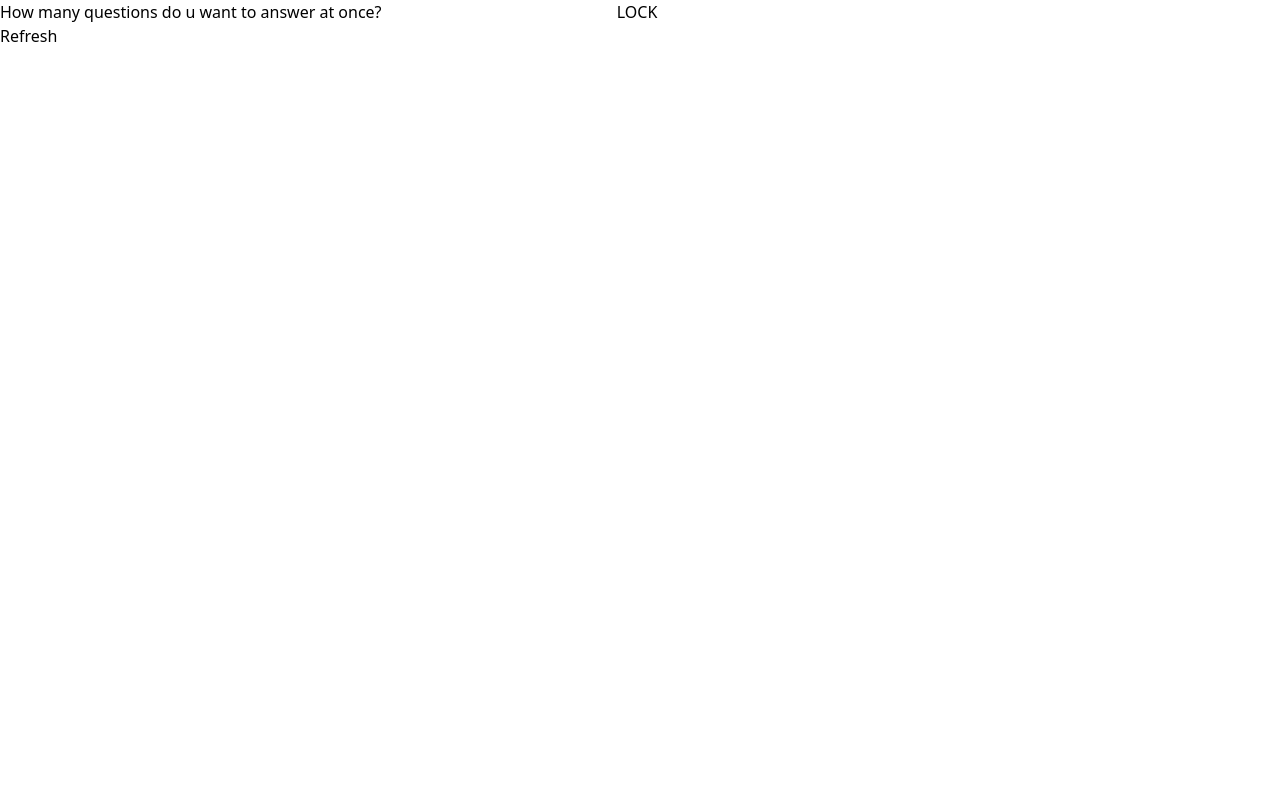
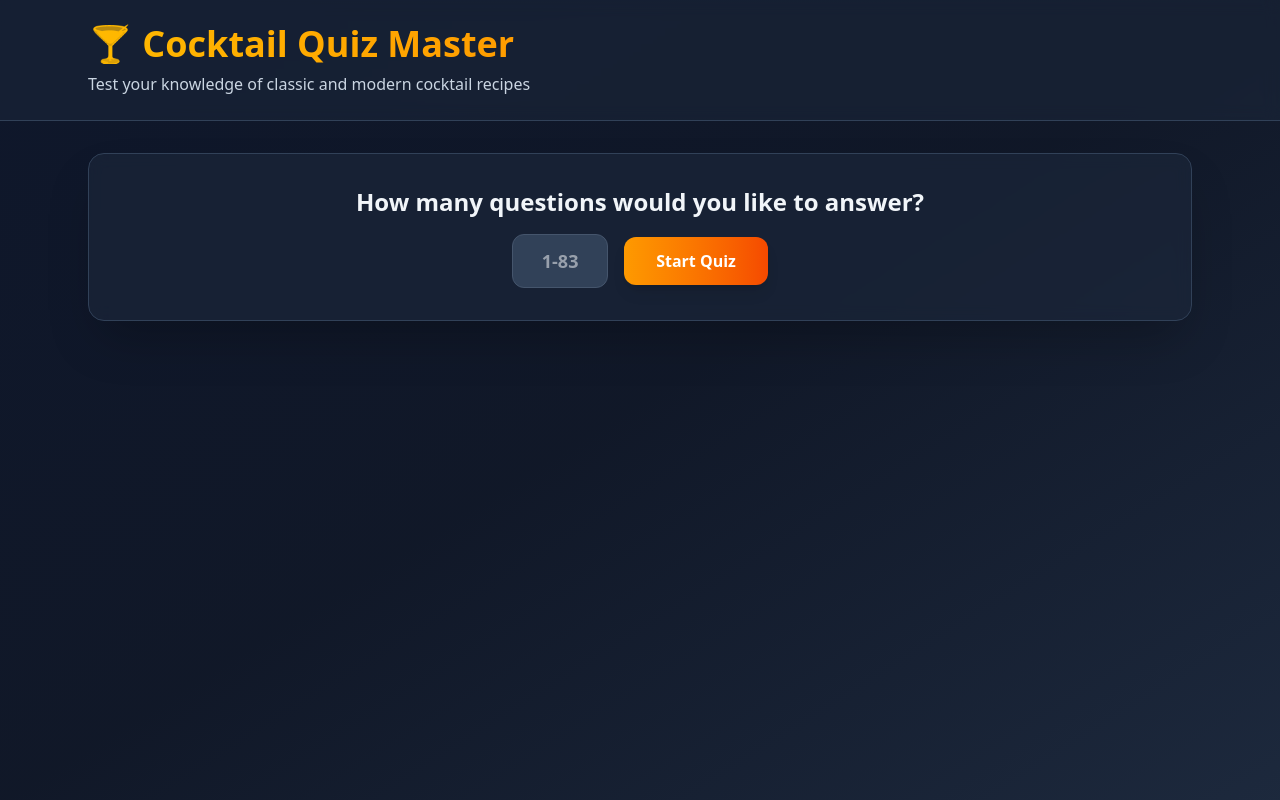
Before and after one commit to Appr0ximity/recipe-quiz, a React (Vite) app: page / in a window 1280 px wide. Built offline with nearby package versions, Linux system fonts and the light colour scheme.

Commit message:
CSS Vibe coding XDXD

```diff
--- a/src/App.tsx
+++ b/src/App.tsx
@@ -17,20 +17,74 @@ function App() {
   }
 
   return (
-    <div>
-      {showNumber && <div>
-        How many questions do u want to answer at once? <input type="number" onChange={e=>setNumberOfQuestions(Number(e.target.value))}/>
-        <button onClick={()=>setShowNumber(false)}>LOCK</button>
+    <div className="min-h-screen bg-gradient-to-br from-slate-900 via-gray-900 to-slate-800 text-white">
+      {/* Header */}
+      <div className="bg-slate-800/50 backdrop-blur-sm border-b border-slate-700">
+        <div className="max-w-6xl mx-auto px-6 py-6">
+          <h1 className="text-4xl font-bold bg-gradient-to-r from-amber-400 to-orange-500 bg-clip-text text-transparent">
+            🍸 Cocktail Quiz Master
+          </h1>
+          <p className="text-slate-300 mt-2">Test your knowledge of classic and modern cocktail recipes</p>
+        </div>
       </div>
-      }
-      <button onClick={refreshQuestions}>Refresh</button>
-      {
-        <div>
-          {Array.from({length: numberOfQuestions}).map((_,index):ReactNode=>{
-            return <QuestionCard id={index}></QuestionCard>
-          })}
-        </div>
-      }
+
+      <div className="max-w-6xl mx-auto px-6 py-8">
+        {/* Question Setup */}
+        {showNumber && (
+          <div className="bg-slate-800/60 backdrop-blur-sm rounded-2xl border border-slate-700 p-8 mb-8 shadow-2xl">
+            <div className="text-center">
+              <h2 className="text-2xl font-semibold text-slate-100 mb-4">
+                How many questions would you like to answer?
+              </h2>
+              <div className="flex items-center justify-center gap-4">
+                <input
+                  type="number"
+                  min="1"
+                  max="83"
+                  onChange={e=>setNumberOfQuestions(Number(e.target.value))}
+                  className="w-24 px-4 py-3 bg-slate-700 border border-slate-600 rounded-xl text-white text-center text-lg font-semibold focus:outline-none focus:ring-2 focus:ring-amber-500 focus:border-transparent transition-all duration-200"
+                  placeholder="1-83"
+                />
+                <button
+                  onClick={()=>setShowNumber(false)}
+                  className="px-8 py-3 bg-gradient-to-r from-amber-500 to-orange-600 hover:from-amber-600 hover:to-orange-700 text-white font-semibold rounded-xl transition-all duration-200 transform hover:scale-105 shadow-lg hover:shadow-amber-500/25"
+                >
+                  Start Quiz
+                </button>
+              </div>
+            </div>
+          </div>
+        )}
+
+        {/* Refresh Button */}
+        {numberOfQuestions > 0 && (
+          <div className="text-center mb-8">
+            <button
+              onClick={refreshQuestions}
+              className="px-6 py-3 bg-slate-700 hover:bg-slate-600 text-slate-200 font-medium rounded-xl transition-all duration-200 border border-slate-600 hover:border-slate-500"
+            >
+              🔄 New Questions
+            </button>
+          </div>
+        )}
+
+        {/* Questions Grid */}
+        {numberOfQuestions > 0 && (
+          <div className="grid gap-8">
+            {Array.from({length: numberOfQuestions}).map((_,index):ReactNode=>{
+              return (
+                <div
+                  key={index}
+                  className="animate-fadeInUp"
+                  style={{ animationDelay: `${index * 100}ms` }}
+                >
+                  <QuestionCard id={index}></QuestionCard>
+                </div>
+              )
+            })}
+          </div>
+        )}
+      </div>
     </div>
   )
 }
--- a/src/components/QuestionCard.tsx
+++ b/src/components/QuestionCard.tsx
@@ -101,19 +101,104 @@ export const QuestionCard = ({id}: {id: number})=>{
     }
 
 
-    return <div className="">
-        <div className="text-2xl">{nameOfCocktail}</div>
-        <div>
-            What is the number of Ingredients for {nameOfCocktail}<input onChange={checkNoOfIngredients} className="border-2 m-2 rounded-sm" type="number" />
+    return <div className="bg-slate-800/60 backdrop-blur-sm rounded-2xl border border-slate-700 p-8 shadow-2xl hover:shadow-slate-700/50 transition-all duration-300">
+        {/* Cocktail Name Header */}
+        <div className="text-center mb-8">
+            <h3 className="text-3xl font-bold text-white mb-2">{nameOfCocktail}</h3>
+            <div className="w-16 h-1 bg-gradient-to-r from-amber-400 to-orange-500 mx-auto rounded-full"></div>
         </div>
-        {numberCorrect && <div>
-            {Array.from({length: numberOfInputs}).map((_,index):ReactNode=>{
-                return <div key={index}>
-                    Name of the ingredient <input disabled={submitted} onChange={e => changeAnswers(index, "item", e.target.value)} type="text" id="name"/>
-                    Measurement for the ingredient <input disabled={submitted} onChange={e => changeAnswers(index, "measurement", e.target.value)} type="text" id="measurement"/>
+
+        {/* Ingredient Count Question */}
+        <div className="bg-slate-700/50 rounded-xl p-6 mb-6">
+            <label className="block text-slate-200 text-lg font-medium mb-4">
+                How many ingredients does <span className="text-amber-400 font-semibold">{nameOfCocktail}</span> have?
+            </label>
+            <div className="flex items-center gap-4">
+                <input
+                    onChange={checkNoOfIngredients}
+                    className="w-20 px-4 py-3 bg-slate-600 border border-slate-500 rounded-xl text-white text-center text-lg font-semibold focus:outline-none focus:ring-2 focus:ring-amber-500 focus:border-transparent transition-all duration-200"
+                    type="number"
+                    min="1"
+                    max="20"
+                    placeholder="?"
+                />
+                <span className="text-slate-400">ingredients</span>
+            </div>
+        </div>
+
+        {/* Ingredient Inputs */}
+        {numberCorrect && (
+            <div className="space-y-6">
+                <div className="bg-gradient-to-r from-green-500/20 to-emerald-500/20 border border-green-500/30 rounded-xl p-4">
+                    <div className="flex items-center gap-2 text-green-400 font-medium">
+                        <span className="text-xl">✓</span>
+                        <span>Correct! Now list the ingredients and measurements:</span>
+                    </div>
                 </div>
-            })}
-            <button onClick={submitQuestion}>Submit</button>
-        </div>}
+
+                <div className="grid gap-4">
+                    {Array.from({length: numberOfInputs}).map((_,index):ReactNode=>{
+                        return (
+                            <div key={index} className="bg-slate-700/50 rounded-xl p-6 border border-slate-600">
+                                <div className="flex items-center gap-3 mb-4">
+                                    <div className="w-8 h-8 bg-gradient-to-r from-amber-500 to-orange-500 rounded-full flex items-center justify-center text-white font-bold text-sm">
+                                        {index + 1}
+                                    </div>
+                                    <span className="text-slate-300 font-medium">Ingredient #{index + 1}</span>
+                                </div>
+
+                                <div className="grid md:grid-cols-2 gap-4">
+                                    <div>
+                                        <label className="block text-slate-400 text-sm font-medium mb-2">
+                                            Ingredient Name
+                                        </label>
+                                        <input
+                                            disabled={submitted}
+                                            onChange={e => changeAnswers(index, "item", e.target.value)}
+                                            type="text"
+                                            className="w-full px-4 py-3 bg-slate-600 border border-slate-500 rounded-xl text-white placeholder-slate-400 focus:outline-none focus:ring-2 focus:ring-amber-500 focus:border-transparent transition-all duration-200 disabled:opacity-50 disabled:cursor-not-allowed"
+                                            placeholder="e.g., Gin, Vodka, Lime Juice..."
+                                        />
+                                    </div>
+                                    <div>
+                                        <label className="block text-slate-400 text-sm font-medium mb-2">
+                                            Measurement
+                                        </label>
+                                        <input
+                                            disabled={submitted}
+                                            onChange={e => changeAnswers(index, "measurement", e.target.value)}
+                                            type="text"
+                                            className="w-full px-4 py-3 bg-slate-600 border border-slate-500 rounded-xl text-white placeholder-slate-400 focus:outline-none focus:ring-2 focus:ring-amber-500 focus:border-transparent transition-all duration-200 disabled:opacity-50 disabled:cursor-not-allowed"
+                                            placeholder="e.g., 40ml, Fill, 2 dashes..."
+                                        />
+                                    </div>
+                                </div>
+                            </div>
+                        )
+                    })}
+                </div>
+
+                {/* Submit Button */}
+                <div className="text-center pt-4">
+                    <button
+                        onClick={submitQuestion}
+                        disabled={submitted}
+                        className="px-8 py-4 bg-gradient-to-r from-amber-500 to-orange-600 hover:from-amber-600 hover:to-orange-700 disabled:from-slate-600 disabled:to-slate-700 text-white font-semibold rounded-xl transition-all duration-200 transform hover:scale-105 shadow-lg hover:shadow-amber-500/25 disabled:transform-none disabled:cursor-not-allowed"
+                    >
+                        {submitted ? (
+                            <span className="flex items-center gap-2">
+                                <span className="text-xl">✓</span>
+                                <span>Submitted! Score: {points.toFixed(1)}/{numberOfInputs * 2}</span>
+                            </span>
+                        ) : (
+                            <span className="flex items-center gap-2">
+                                <span className="text-xl">🍸</span>
+                                <span>Submit Answer</span>
+                            </span>
+                        )}
+                    </button>
+                </div>
+            </div>
+        )}
     </div>
 }
--- a/src/index.css
+++ b/src/index.css
@@ -1 +1,63 @@
 @import "tailwindcss";
+
+/* Custom scrollbar for dark theme */
+::-webkit-scrollbar {
+  width: 8px;
+}
+
+::-webkit-scrollbar-track {
+  background: #1e293b;
+}
+
+::-webkit-scrollbar-thumb {
+  background: #475569;
+  border-radius: 4px;
+}
+
+::-webkit-scrollbar-thumb:hover {
+  background: #64748b;
+}
+
+/* Smooth scrolling */
+html {
+  scroll-behavior: smooth;
+}
+
+/* Custom focus styles */
+*:focus {
+  outline: none;
+}
+
+/* Custom selection color */
+::selection {
+  background-color: #f59e0b;
+  color: #1e293b;
+}
+
+/* Custom input number spinner */
+input[type="number"]::-webkit-outer-spin-button,
+input[type="number"]::-webkit-inner-spin-button {
+  -webkit-appearance: none;
+  margin: 0;
+}
+
+input[type="number"] {
+  -moz-appearance: textfield;
+}
+
+/* Custom animations */
+@keyframes fadeInUp {
+  from {
+    opacity: 0;
+    transform: translateY(30px);
+  }
+  to {
+    opacity: 1;
+    transform: translateY(0);
+  }
+}
+
+.animate-fadeInUp {
+  animation: fadeInUp 0.6s ease-out forwards;
+  opacity: 0;
+}
```
